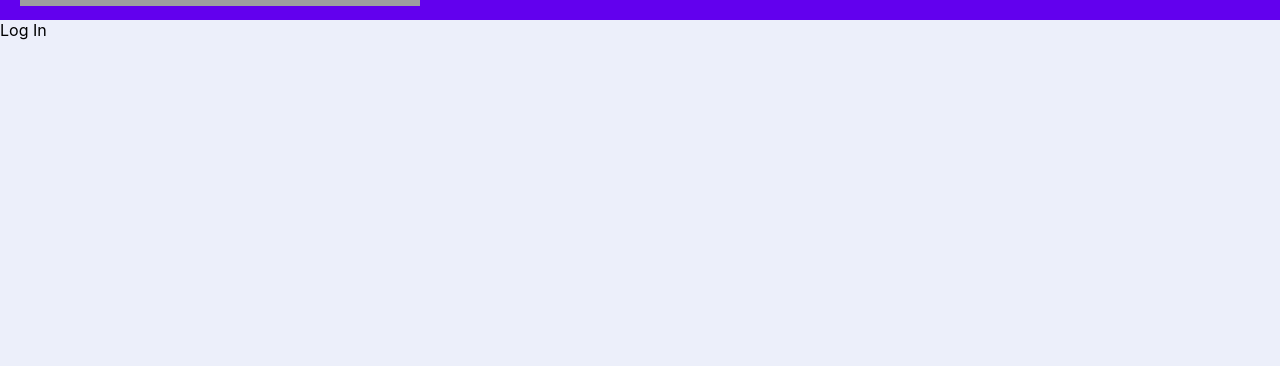
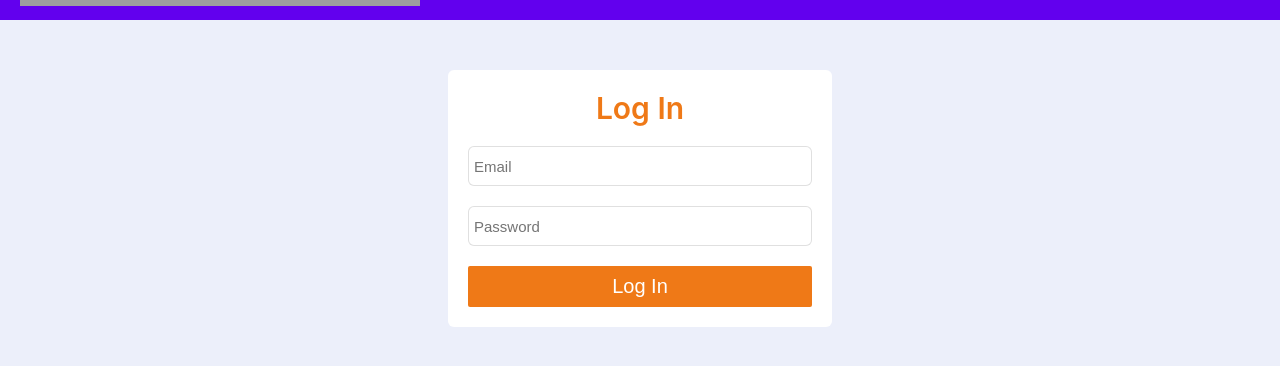
Before and after one commit to SujayWali/codeialapp, a React (Create React App) app: page /login in a window 1280 px wide. Shown: the part 304-670 px from the top of the page. Built offline with nearby package versions, Linux system fonts and the light colour scheme; no server answers; grey boxes are pictures that could not be loaded.

Commit message:
Form handling: Uncontrolled components

```diff
--- a/src/components/App.js
+++ b/src/components/App.js
@@ -1,18 +1,10 @@
 import React from 'react';
 import { connect } from 'react-redux';
 import PropTypes from 'prop-types';
-import {
-  BrowserRouter as Router,
-  Link,
-  link,
-  Route,
-  Switch,
-} from 'react-router-dom';
+import { BrowserRouter as Router, Route, Switch } from 'react-router-dom';
 
 import { fetchPosts } from '../actions/posts';
-import { Home, Navbar, Page404 } from '.';
-
-const Login = () => <div>Log In</div>;
+import { Home, Navbar, Page404, Login } from '.';
 
 const Signup = () => <div>Sign Up</div>;
 
--- /dev/null
+++ b/src/components/Login.js
@@ -0,0 +1,44 @@
+import React, { Component } from 'react';
+
+class Login extends Component {
+  constructor(props) {
+    super(props);
+    this.emailInputRef = React.createRef();
+    this.passwordInputRef = React.createRef();
+  }
+
+  handleFormSubmit = (e) => {
+    e.preventDefault();
+    console.log('this.emailInputRef', this.emailInputRef);
+    console.log('this.passwordInputRef', this.passwordInputRef);
+  };
+
+  render() {
+    return (
+      <form className="login-form">
+        <span className="login-signup-header">Log In</span>
+        <div className="field">
+          <input
+            type="email"
+            placeholder="Email"
+            required
+            ref={this.emailInputRef}
+          />
+        </div>
+        <div className="field">
+          <input
+            type="password"
+            placeholder="Password"
+            required
+            ref={this.passwordInputRef}
+          />
+        </div>
+        <div className="field">
+          <button onClick={this.handleFormSubmit}>Log In</button>
+        </div>
+      </form>
+    );
+  }
+}
+
+export default Login;
--- a/src/components/PostsList.js
+++ b/src/components/PostsList.js
@@ -11,7 +11,7 @@
             <div className="post-header">
               <div className="post-avatar">
                 <img
-                  src="https://image.flaticon.com/icons/svg/2154/2154651.svg"
+                  src="https://cdn-icons-png.flaticon.com/512/166/166246.png"
                   alt="user-pic"
                 />
                 <div>
--- a/src/components/index.js
+++ b/src/components/index.js
@@ -3,5 +3,6 @@
 import Navbar from './Navbar';
 import Home from './Home';
 import Page404 from './Page404';
+import Login from './Login';
 
-export { PostsList, App, Navbar, Home, Page404 };
+export { PostsList, App, Navbar, Home, Page404, Login };
```
